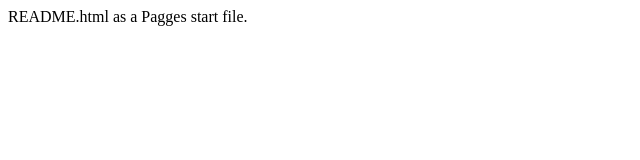
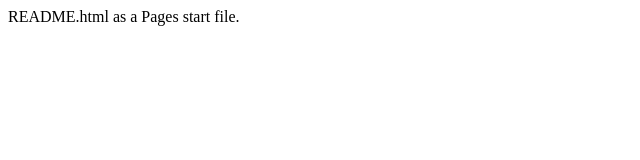
Before and after one commit to RobinHodson/RobinHodson, a plain HTML site: page README.html in a window 1280 px wide. Shown: the full height of the page, 0-640 px from the left. Drawn offline with Linux system fonts and the light colour scheme.

Commit message:
Update README.html

```diff
--- a/README.html
+++ b/README.html
@@ -1,2 +1,2 @@
 <HTML><BODY>
-<P>README.html as a Pagges start file.
+<P>README.html as a Pages start file.
```
